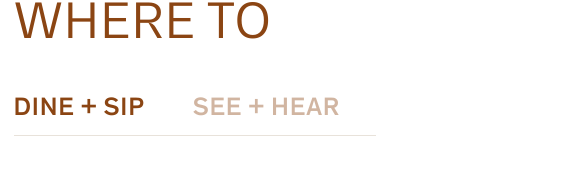
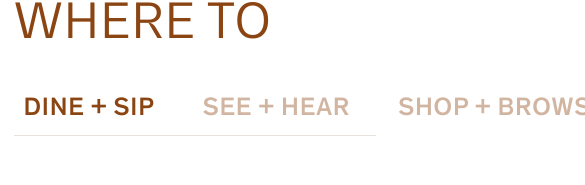
Before and after one commit to jedinrk/category-tab-react-component, a Next.js app in the folder where-to-component/: page / in a window 390 px wide. Shown: the part 236-421 px from the top of the page, 585 px wide, since content can reach past the window. Built offline with nearby package versions, Linux system fonts and the light colour scheme.

Commit message:
feat: implement useMediaQuery hook for responsive design and remove mobile detection logic from WhereToComponent

```diff
--- a/where-to-component/src/app/globals.css
+++ b/where-to-component/src/app/globals.css
@@ -160,12 +160,6 @@
     letter-spacing: 1.5px;
   }
 
-  /* Mobile tab container with horizontal scroll */
-  .where-to--mobile .where-to__tab-viewport {
-    margin-left: -1.5rem;
-    padding-left: var(--where-side-padding-mobile);
-    overflow: hidden;
-  }
 
   .where-to--mobile .where-to__tab-slider {
     padding-right: var(--where-side-padding-mobile);
--- a/where-to-component/src/components/WhereToComponent.tsx
+++ b/where-to-component/src/components/WhereToComponent.tsx
@@ -1,6 +1,6 @@
 'use client';
 
-import { useRef, useEffect, useCallback, useImperativeHandle, forwardRef, useState } from 'react';
+import { useRef, useEffect, useCallback, useImperativeHandle, forwardRef } from 'react';
 import Image from 'next/image';
 import { gsap } from 'gsap';
 import { useWhereToStore } from '@/lib/store';
@@ -8,6 +8,7 @@ import { venueData } from '@/data/venues';
 import { TabId } from '@/types';
 import { cn } from '@/lib/utils';
 import MobileCarousel from '@/components/MobileCarousel';
+import { useMediaQuery } from '@/hooks/useMediaQuery';
 
 // Define the ref interface for external access
 export interface WhereToComponentRef {
@@ -26,32 +27,12 @@ const WhereToComponent = forwardRef<WhereToComponentRef>((props, ref) => {
   const mobileCarouselRef = useRef<HTMLDivElement>(null);
   const isTransitioning = useRef(false);
   const tabWidths = useRef<{ [key: string]: number }>({});
-  const [isMobile, setIsMobile] = useState(false);
-  const [isInitialized, setIsInitialized] = useState(false);
+
+  // Use the new useMediaQuery hook for responsive detection
+  const { isMobile } = useMediaQuery();
 
   const activeCategory = venueData.find(category => category.id === activeTab);
   const activeCategoryItems = activeCategory?.items || [];
-
-  // Mobile detection hook
-  useEffect(() => {
-    const checkMobile = () => {
-      const mobile = window.innerWidth <= 767;
-      setIsMobile(mobile);
-      if (!isInitialized) {
-        setIsInitialized(true);
-      }
-    };
-
-    // Check on mount
-    checkMobile();
-
-    // Add resize listener
-    window.addEventListener('resize', checkMobile);
-
-    return () => {
-      window.removeEventListener('resize', checkMobile);
-    };
-  }, [isInitialized]);
 
   // Calculate tab widths and positions
   const calculateTabWidths = useCallback(() => {
@@ -102,13 +83,6 @@ const WhereToComponent = forwardRef<WhereToComponentRef>((props, ref) => {
   // Handle tab activation with seamless infinite scroll animation
   const handleTabClick = useCallback((tabId: TabId) => {
     if (tabId === activeTab || isTransitioning.current) return;
-
-    // Wait for initialization to complete before proceeding with animations
-    if (!isInitialized) {
-      // If not initialized yet, just update the state without animation
-      setActiveTab(tabId);
-      return;
-    }
 
     isTransitioning.current = true;
     const currentPanel = panelRefs.current[activeTab];
@@ -209,7 +183,7 @@ const WhereToComponent = forwardRef<WhereToComponentRef>((props, ref) => {
         setActiveTab(tabId);
       }, [], prefersReducedMotion ? 0.2 : 0.6);
     }
-  }, [activeTab, calculateTabTranslation, setActiveTab, isInitialized, isMobile]);
+  }, [activeTab, calculateTabTranslation, setActiveTab, isMobile]);
 
   // Animate tabs horizontally
   const animateTabsHorizontally = useCallback((targetTabId: TabId) => {
@@ -427,12 +401,12 @@ const WhereToComponent = forwardRef<WhereToComponentRef>((props, ref) => {
         className="where-to__tab-viewport w-full"
         style={!isMobile ? {
           position: 'relative',
-          overflow: 'hidden',
           marginLeft: '-3rem',
           paddingLeft: '3rem'
         } : {
           position: 'relative',
-          overflow: 'hidden'
+          marginLeft: '-1rem',
+          paddingLeft: '1rem'
         }}
       >
         <nav
--- /dev/null
+++ b/where-to-component/src/hooks/useMediaQuery.ts
@@ -0,0 +1,136 @@
+'use client';
+
+import { useState, useEffect, useCallback } from 'react';
+
+// Predefined breakpoints matching Tailwind CSS defaults
+export const BREAKPOINTS = {
+  mobile: '(max-width: 767px)',
+  tablet: '(min-width: 768px) and (max-width: 1023px)',
+  desktop: '(min-width: 1024px)',
+  // Additional common breakpoints
+  sm: '(min-width: 640px)',
+  md: '(min-width: 768px)',
+  lg: '(min-width: 1024px)',
+  xl: '(min-width: 1280px)',
+  '2xl': '(min-width: 1536px)',
+} as const;
+
+export type BreakpointKey = keyof typeof BREAKPOINTS;
+
+// Hook overloads for different usage patterns
+export function useMediaQuery(): {
+  isMobile: boolean;
+  isTablet: boolean;
+  isDesktop: boolean;
+};
+export function useMediaQuery(query: string): boolean;
+export function useMediaQuery(breakpoint: BreakpointKey): boolean;
+
+/**
+ * Custom hook for responsive media queries with SSR support
+ *
+ * @param query - Media query string or predefined breakpoint key
+ * @returns Boolean indicating if the media query matches, or object with device types
+ *
+ * @example
+ * // Get all device types
+ * const { isMobile, isTablet, isDesktop } = useMediaQuery();
+ *
+ * @example
+ * // Use predefined breakpoint
+ * const isMobile = useMediaQuery('mobile');
+ *
+ * @example
+ * // Use custom media query
+ * const isLargeScreen = useMediaQuery('(min-width: 1440px)');
+ */
+export function useMediaQuery(query?: string | BreakpointKey) {
+  // SSR-safe initialization
+  const getInitialValue = useCallback((mediaQuery: string): boolean => {
+    if (typeof window === 'undefined') return false;
+    return window.matchMedia(mediaQuery).matches;
+  }, []);
+
+  // If no query provided, return all device types
+  if (!query) {
+    const [isMobile, setIsMobile] = useState(() => getInitialValue(BREAKPOINTS.mobile));
+    const [isTablet, setIsTablet] = useState(() => getInitialValue(BREAKPOINTS.tablet));
+    const [isDesktop, setIsDesktop] = useState(() => getInitialValue(BREAKPOINTS.desktop));
+
+    useEffect(() => {
+      const mobileQuery = window.matchMedia(BREAKPOINTS.mobile);
+      const tabletQuery = window.matchMedia(BREAKPOINTS.tablet);
+      const desktopQuery = window.matchMedia(BREAKPOINTS.desktop);
+
+      // Update functions with debouncing
+      let timeoutId: NodeJS.Timeout;
+
+      const updateValues = () => {
+        clearTimeout(timeoutId);
+        timeoutId = setTimeout(() => {
+          setIsMobile(mobileQuery.matches);
+          setIsTablet(tabletQuery.matches);
+          setIsDesktop(desktopQuery.matches);
+        }, 100);
+      };
+
+      // Set initial values
+      updateValues();
+
+      // Add listeners
+      mobileQuery.addEventListener('change', updateValues);
+      tabletQuery.addEventListener('change', updateValues);
+      desktopQuery.addEventListener('change', updateValues);
+
+      return () => {
+        clearTimeout(timeoutId);
+        mobileQuery.removeEventListener('change', updateValues);
+        tabletQuery.removeEventListener('change', updateValues);
+        desktopQuery.removeEventListener('change', updateValues);
+      };
+    }, []);
+
+    return { isMobile, isTablet, isDesktop };
+  }
+
+  // Single query mode
+  const mediaQuery = query in BREAKPOINTS ? BREAKPOINTS[query as BreakpointKey] : query;
+  const [matches, setMatches] = useState(() => getInitialValue(mediaQuery));
+
+  useEffect(() => {
+    const mq = window.matchMedia(mediaQuery);
+
+    // Update function with debouncing
+    let timeoutId: NodeJS.Timeout;
+
+    const updateMatch = () => {
+      clearTimeout(timeoutId);
+      timeoutId = setTimeout(() => {
+        setMatches(mq.matches);
+      }, 100);
+    };
+
+    // Set initial value
+    updateMatch();
+
+    // Add listener
+    mq.addEventListener('change', updateMatch);
+
+    return () => {
+      clearTimeout(timeoutId);
+      mq.removeEventListener('change', updateMatch);
+    };
+  }, [mediaQuery]);
+
+  return matches;
+}
+
+// Utility hook for common mobile detection (backward compatibility)
+export const useMobileDetection = () => {
+  return useMediaQuery('mobile');
+};
+
+// Utility hooks for specific breakpoints
+export const useIsMobile = () => useMediaQuery('mobile');
+export const useIsTablet = () => useMediaQuery('tablet');
+export const useIsDesktop = () => useMediaQuery('desktop');
```
